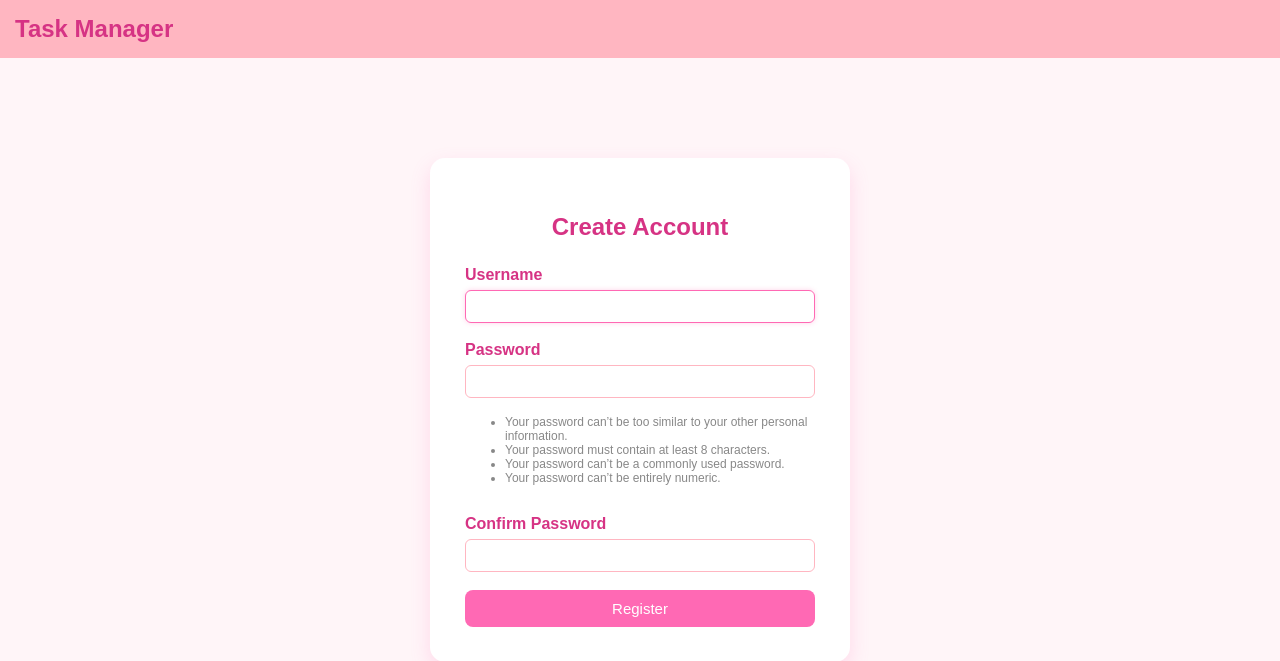
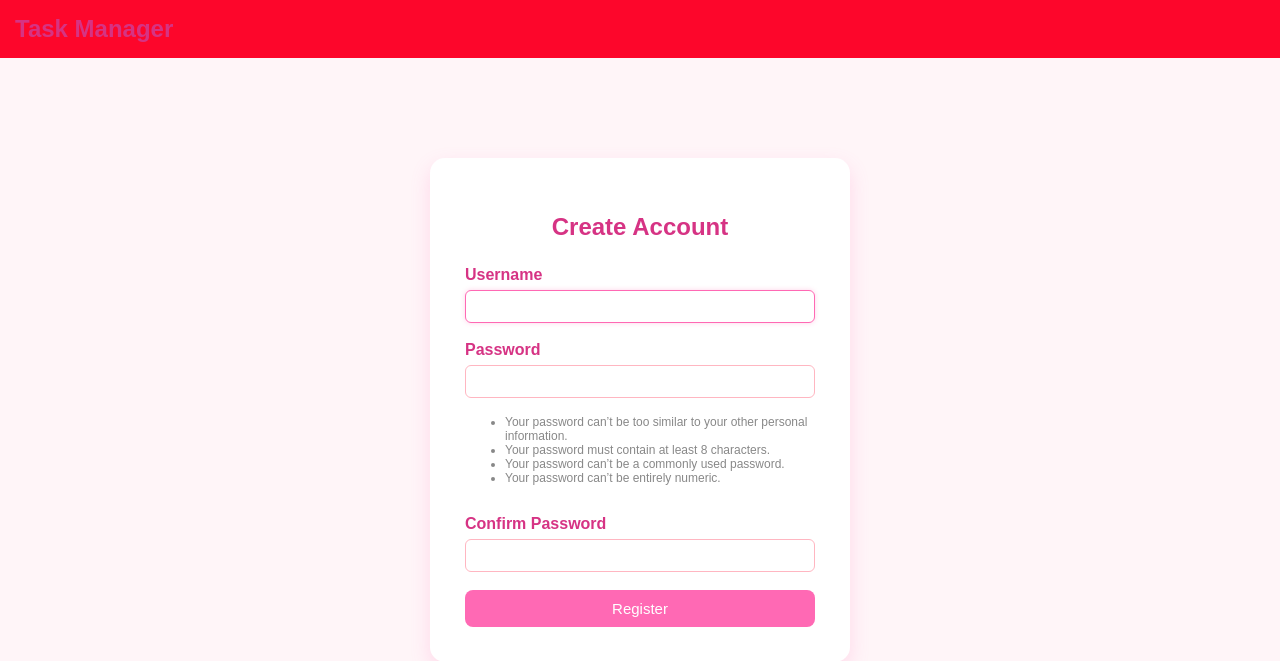
Before and after one commit to wiut00015541/DSCC_15541, a Django app: page /register/ in a window 1280 px wide. Shown: the top 661 px of the page. Run offline with Django 5.2, Linux system fonts and the light colour scheme.

Commit message:
trial push before viva

```diff
--- a/tasks/static/css/style.css
+++ b/tasks/static/css/style.css
@@ -6,7 +6,7 @@ body {
 }
 
 .navbar {
-    background-color: #ffb6c1;
+    background-color: #fd062b;
     padding: 15px;
     display: flex;
     justify-content: space-between;
```
